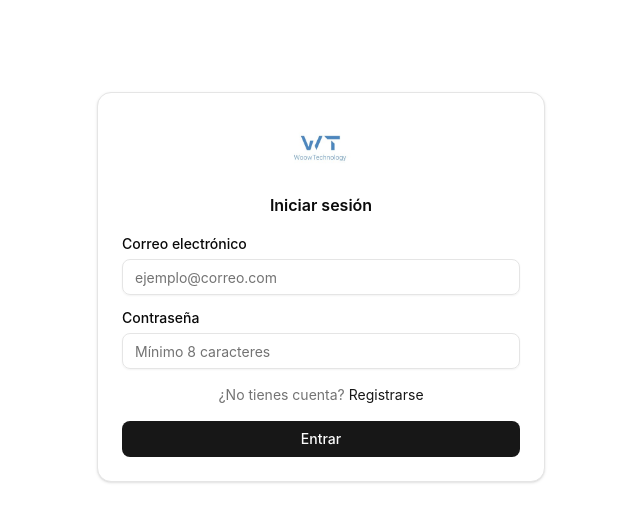
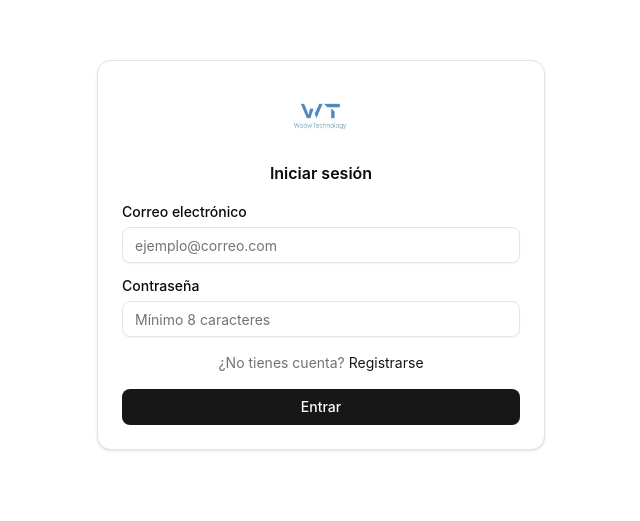
Before and after one commit to paulofpaiva/frontend-woow, a React (Vite) app: page /login in a window 1280 px wide. Shown: the part 129-650 px from the top of the page, without its empty margins (319-959 px from the left). Built offline with nearby package versions, Linux system fonts and the light colour scheme; no server answers.

Commit message:
fix: remove root padding and sidebar inset margin

```diff
--- a/src/App.css
+++ b/src/App.css
@@ -1,8 +1,6 @@
 #root {
-  max-width: 1280px;
-  margin: 0 auto;
-  padding: 2rem;
-  text-align: center;
+  width: 100%;
+  min-height: 100vh;
 }
 
 .protected-route-loading {
```
